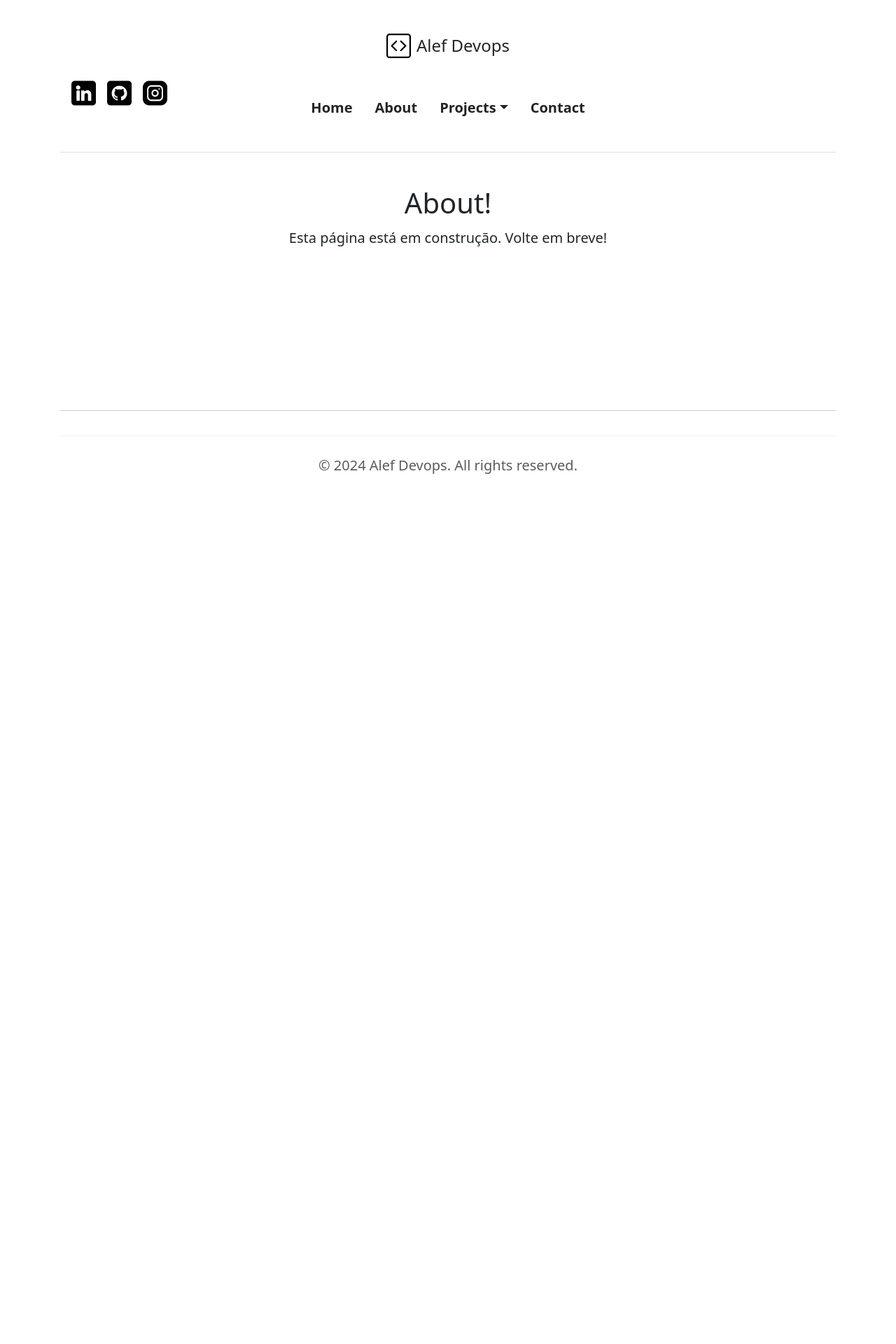
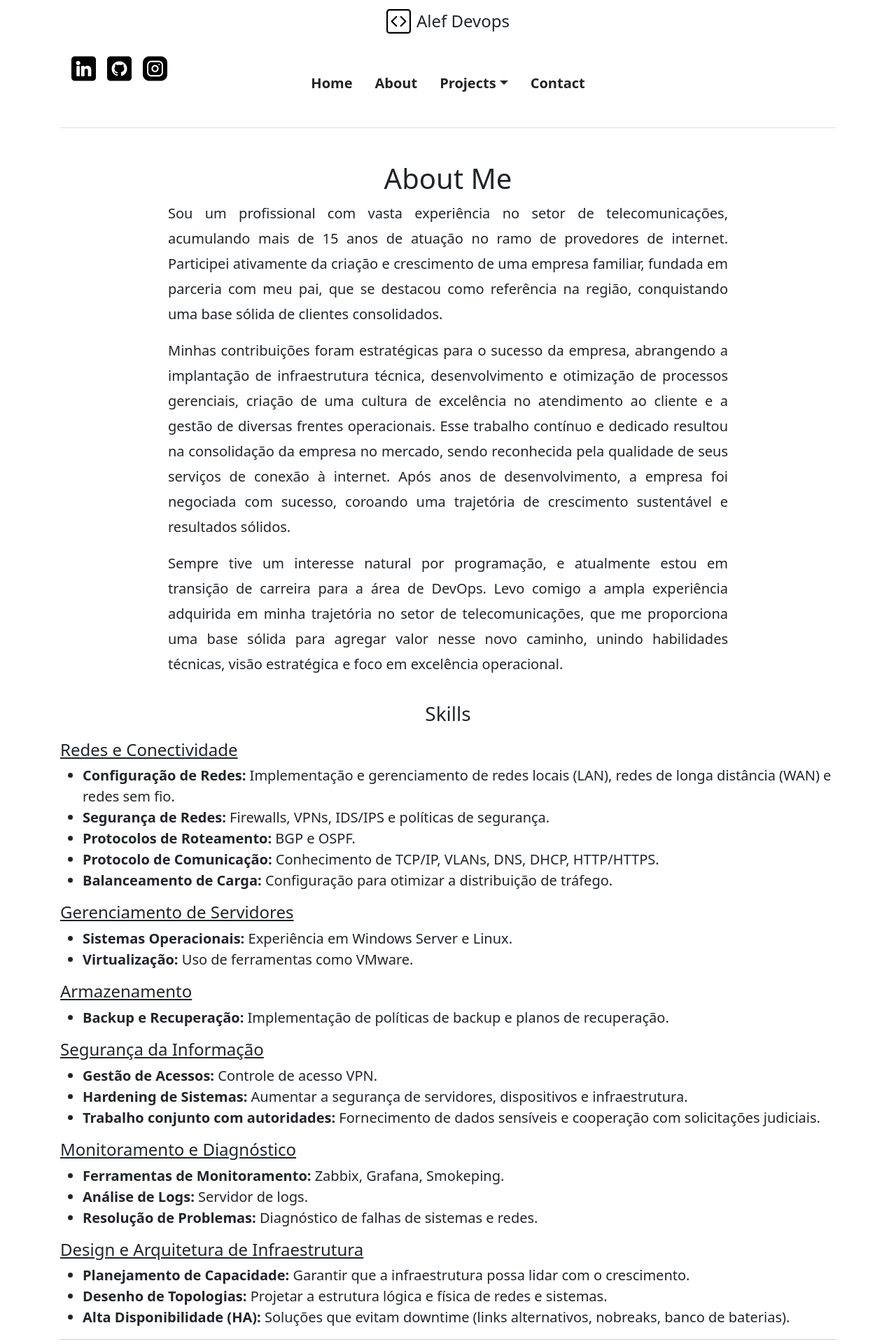
Before and after one commit to ABabayaga/AlefDevopsWeb, a Next.js app: page /about in a window 1280 px wide. Shown: the top 1920 px of the page at 70% size. Before the commit the page ends 800 px from the top, so only its background shows below. Built offline with nearby package versions, Linux system fonts and the light colour scheme.

Commit message:
updateaboutwallpaper

```diff
--- a/src/components/Header.tsx
+++ b/src/components/Header.tsx
@@ -4,7 +4,7 @@ import Dropdown from "react-bootstrap/Dropdown";
 
 const Header: React.FC = () => {
   return (
-    <header className="d-flex flex-column align-items-center pb-3 mb-5 border-bottom position-relative">
+    <header className="d-flex flex-column align-items-center pb-3 mb-5 border-bottom position-relative" style={{ marginTop: "-35px" }}>
       {/* Icons Section */}
       <div className="position-absolute start-0 top-50 translate-middle-y d-flex ps-3">
         <a href="https://www.linkedin.com/in/alef-rodrigues-96768671/" target="_blank" className="text-dark me-3" rel="noopener noreferrer">
--- a/src/pages/about.tsx
+++ b/src/pages/about.tsx
@@ -1,9 +1,7 @@
 import Head from "next/head";
 import Container from "react-bootstrap/Container";
-import AppGuides from "@/components/AppGuides";
 import Footer from "@/components/Footer";
 import Header from "@/components/Header";
-import ExampleComponents from "@/components/ExampleComponents";
 
 const About = () => {
     return (
@@ -17,16 +15,64 @@ const About = () => {
 
             <Container as="main" className="py-4 px-3 mx-auto large-text">
                 <Header />
-                <div style={{
-                    display: "flex",
-                    flexDirection: "column",
-                    //justifyContent: "center",
-                    alignItems: "center",
-                    height: "40vh",
-                    textAlign: "center",
-                }}>
-                    <h1>About!</h1>
-                    <p>Esta página está em construção. Volte em breve!</p>
+                <div
+                    style={{
+                        display: "flex",
+                        flexDirection: "column",
+                        alignItems: "center",
+                        textAlign: "justify",
+                        lineHeight: "1.8",
+                    }}
+                >
+                    <h1>About Me</h1>
+                    <p>
+                        Sou um profissional com vasta experiência no setor de telecomunicações, acumulando mais de 15 anos de atuação no ramo de provedores de internet. Participei ativamente da criação e crescimento de uma empresa familiar, fundada em parceria com meu pai, que se destacou como referência na região, conquistando uma base sólida de clientes consolidados.
+                    </p>
+                    <p>
+                        Minhas contribuições foram estratégicas para o sucesso da empresa, abrangendo a implantação de infraestrutura técnica, desenvolvimento e otimização de processos gerenciais, criação de uma cultura de excelência no atendimento ao cliente e a gestão de diversas frentes operacionais. Esse trabalho contínuo e dedicado resultou na consolidação da empresa no mercado, sendo reconhecida pela qualidade de seus serviços de conexão à internet. Após anos de desenvolvimento, a empresa foi negociada com sucesso, coroando uma trajetória de crescimento sustentável e resultados sólidos.
+                    </p>
+                    <p>
+                        Sempre tive um interesse natural por programação, e atualmente estou em transição de carreira para a área de DevOps. Levo comigo a ampla experiência adquirida em minha trajetória no setor de telecomunicações, que me proporciona uma base sólida para agregar valor nesse novo caminho, unindo habilidades técnicas, visão estratégica e foco em excelência operacional.
+                    </p>
+                </div>
+
+                <div style={{ textAlign: "left", marginTop: "20px" }}>
+                    <h3 style={{ textAlign: "center", marginBottom: "20px" }}>Skills</h3>
+                    <h4 style={{ textDecoration: "underline" }}>Redes e Conectividade</h4>
+                    <ul>
+                        <li><b>Configuração de Redes:</b> Implementação e gerenciamento de redes locais (LAN), redes de longa distância (WAN) e redes sem fio.</li>
+                        <li><b>Segurança de Redes:</b> Firewalls, VPNs, IDS/IPS e políticas de segurança.</li>
+                        <li><b>Protocolos de Roteamento:</b> BGP e OSPF.</li>
+                        <li><b>Protocolo de Comunicação:</b> Conhecimento de TCP/IP, VLANs, DNS, DHCP, HTTP/HTTPS.</li>
+                        <li><b>Balanceamento de Carga:</b> Configuração para otimizar a distribuição de tráfego.</li>
+                    </ul>
+                    <h4 style={{ textDecoration: "underline" }}>Gerenciamento de Servidores</h4>
+                    <ul>
+                        <li><b>Sistemas Operacionais:</b> Experiência em Windows Server e Linux.</li>
+                        <li><b>Virtualização:</b> Uso de ferramentas como VMware.</li>
+                    </ul>
+                    <h4 style={{ textDecoration: "underline" }}>Armazenamento</h4>
+                    <ul>
+                        <li><b>Backup e Recuperação:</b> Implementação de políticas de backup e planos de recuperação.</li>
+                    </ul>
+                    <h4 style={{ textDecoration: "underline" }}>Segurança da Informação</h4>
+                    <ul>
+                        <li><b>Gestão de Acessos:</b> Controle de acesso VPN.</li>
+                        <li><b>Hardening de Sistemas:</b> Aumentar a segurança de servidores, dispositivos e infraestrutura.</li>
+                        <li><b>Trabalho conjunto com autoridades:</b> Fornecimento de dados sensíveis e cooperação com solicitações judiciais.</li>
+                    </ul>
+                    <h4 style={{ textDecoration: "underline" }}>Monitoramento e Diagnóstico</h4>
+                    <ul>
+                        <li><b>Ferramentas de Monitoramento:</b> Zabbix, Grafana, Smokeping.</li>
+                        <li><b>Análise de Logs:</b> Servidor de logs.</li>
+                        <li><b>Resolução de Problemas:</b> Diagnóstico de falhas de sistemas e redes.</li>
+                    </ul>
+                    <h4 style={{ textDecoration: "underline" }}>Design e Arquitetura de Infraestrutura</h4>
+                    <ul>
+                        <li><b>Planejamento de Capacidade:</b> Garantir que a infraestrutura possa lidar com o crescimento.</li>
+                        <li><b>Desenho de Topologias:</b> Projetar a estrutura lógica e física de redes e sistemas.</li>
+                        <li><b>Alta Disponibilidade (HA):</b> Soluções que evitam downtime (links alternativos, nobreaks, banco de baterias).</li>
+                    </ul>
                 </div>
                 <Footer />
             </Container>
```
Also changed, not shown: src/components/ExampleComponents.tsx (+11 -6 lines), public/wallpaper.jpg (added).
